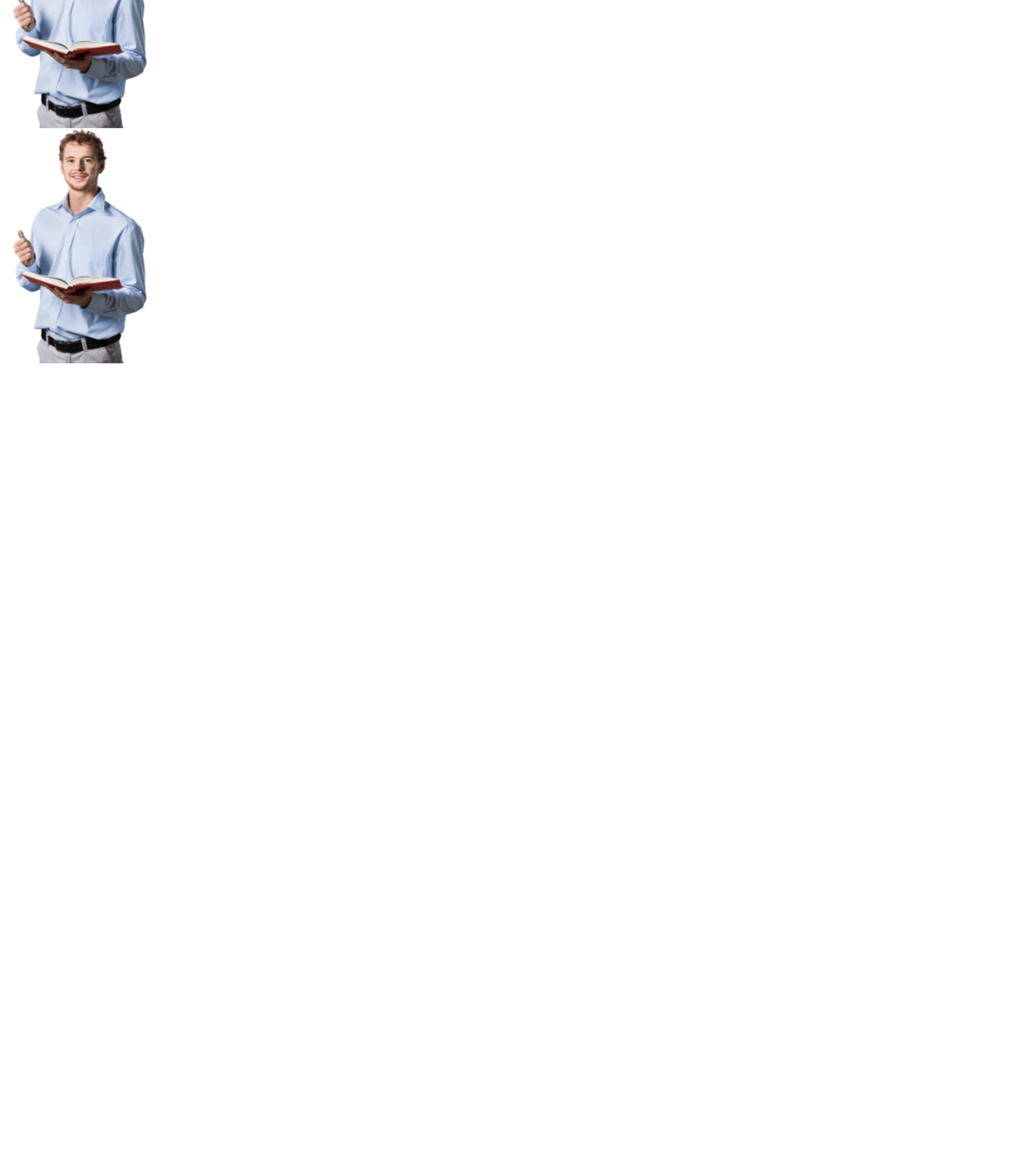
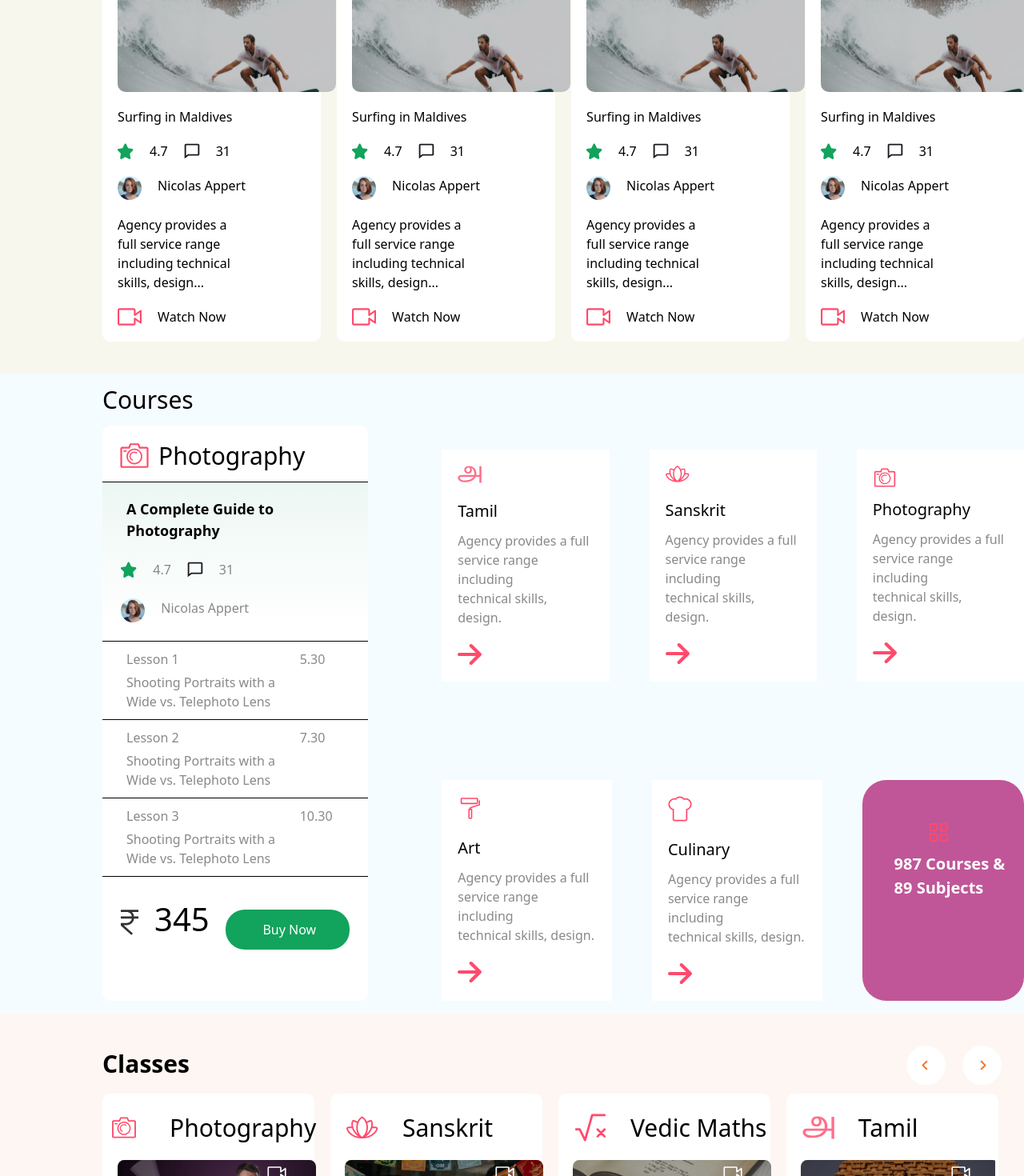
Before and after one commit to Aswin2062/schoolbus, a Next.js app in the folder schoolbus/: page /mainHome in a window 1280 px wide. Shown: the part 760-2230 px from the top of the page at 80% size. Before the commit the page ends 1215 px from the top, so only its background shows below. Built offline with nearby package versions, Linux system fonts and the light colour scheme.

Commit message:
home page resolved

```diff
--- a/schoolbus/src/Client/Components/Home/homePage.tsx
+++ b/schoolbus/src/Client/Components/Home/homePage.tsx
@@ -43,10 +43,10 @@ function homePage() {
           />
         </div>
       </div>
-      {/* <HomeFirst/>
+      <HomeFirst/>
       <HomeSecond/>
-      <HomeThird/> */}
-      <HomeFourth/>
+      <HomeThird/>
+      {/* <HomeFourth/> */}
 
       <div>
 
--- a/schoolbus/src/pages/course.tsx
+++ b/schoolbus/src/pages/course.tsx
@@ -10,7 +10,7 @@ function Course() {
     <div>
         <Header/>
         <CourseVideo/>
-        {/* <Footer/> */}
+        <Footer/>
 
     </div>
   )
--- a/schoolbus/src/pages/mainHome.tsx
+++ b/schoolbus/src/pages/mainHome.tsx
@@ -8,7 +8,7 @@ function mainHome() {
     <div>
       <Header/>
         <MainHome/>
-        {/* <Footer/> */}
+        <Footer/>
 
     </div>
   )
```
